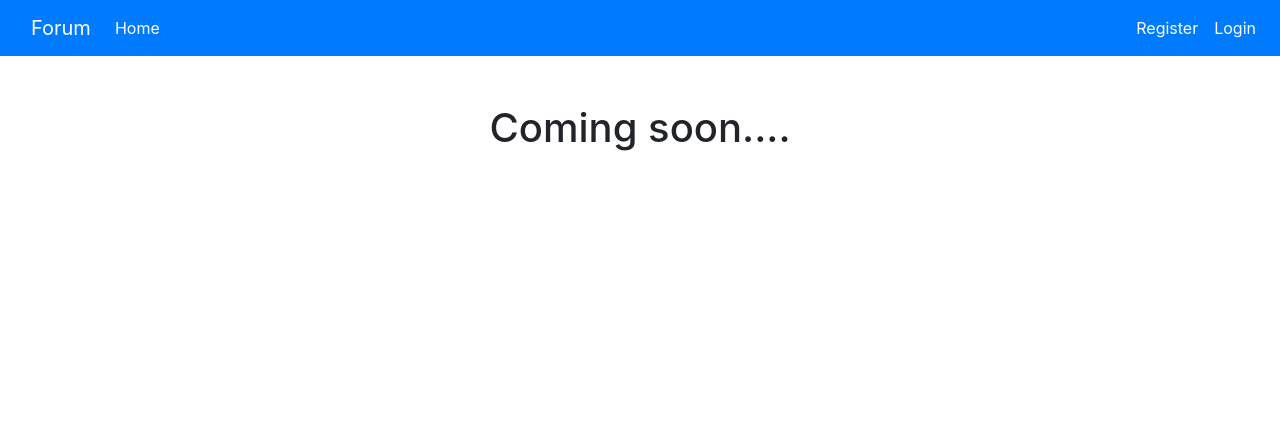
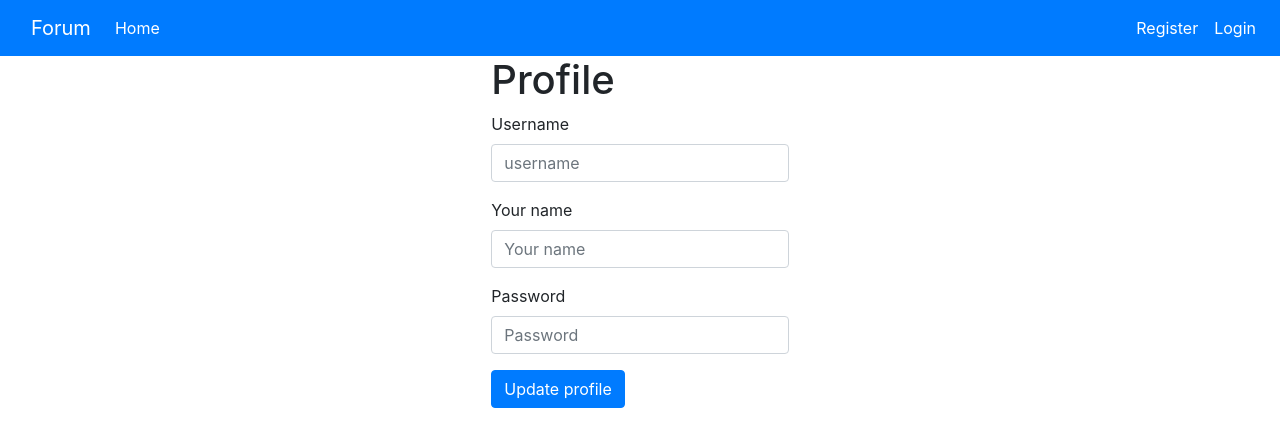
Before and after one commit to SamuilDimitrov/KanbanBoard, a Flask app: template templates/profile.html in a window 1280 px wide. Shown: the top 447 px of the page. Run offline with Flask 2, Linux system fonts and the light colour scheme; the template is opened without the code that fills it, so the values that code supplies are empty; some libraries are stand-ins or nearby versions.

Commit message:
update profile

```diff
--- a/app.py
+++ b/app.py
@@ -57,6 +57,28 @@ def register():
 
     companyes = Company.query.all()
     return render_template("register.html", companyes = companyes)
+
+@app.route('/profile', methods=['GET', 'POST'])
+@login_required
+def profile():
+	if request.method == "POST":
+		username = request.form["username"]
+		user = User.query.filter_by(username=username).first()
+		password = request.form["password"]
+		if check_password_hash(current_user.password, request.form["password"]):
+			if(user is not None):
+				flash("This username already exists!","danger")
+				return render_template("profile.html")
+			current_user.username = username
+			current_user.name = request.form["name"]
+			db_session.commit()
+			flash("Profile Updated!","success")
+			return redirect(url_for('profile'))
+		else:
+			flash("Wrong password!","danger")
+			return redirect(url_for('profile'))
+	else:
+		return render_template("profile.html");
 
 @app.route('/login', methods=['GET', 'POST'])
 def login():
@@ -156,10 +178,7 @@ def change(id):
         return redirect("/topic/"+str(post_to_change.topic_id))
     return render_template('change.html', post = post_to_change)
 """
-@app.route('/profile', methods=['GET', 'POST'])
-@login_required
-def profile():
-    return render_template("profile.html")
+
 
 @app.route('/',methods=['GET', 'POST'])
 def index():
--- a/templates/profile.html
+++ b/templates/profile.html
@@ -5,7 +5,24 @@ Profile
 {% endblock %}
 
 {% block body %}
-    <h1 class="row justify-content-center mt-5">
-        Coming soon....
-    </h1>
+<div class="row justify-content-center">
+    <div class="col-md-3">
+        <h1>Profile</h1>
+        <form method="POST" action="/profile">
+            <div class="form-group">
+                <label for="exampleInputUsername">Username</label>
+                <input type="text" name="username" class="form-control" placeholder="username" maxlength="80" required />
+            </div>
+            <div class="form-group">
+                <label for="exampleInputUsername">Your name</label>
+                <input type="text" name="name" class="form-control" placeholder="Your name" maxlength="200" required />
+            </div>
+            <div class="form-group">
+                <label for="exampleInputPassword1">Password</label>
+                <input type="password" name="password" class="form-control" id="exampleInputPassword1" placeholder="Password" minlength="8" maxlength="100" required>
+            </div>
+            <button type="submit" class="btn btn-primary">Update profile</button>
+        </form>
+    </div>
+</div>
 {% endblock %}
```
Also changed, not shown: models.py (line endings or trailing spaces).
